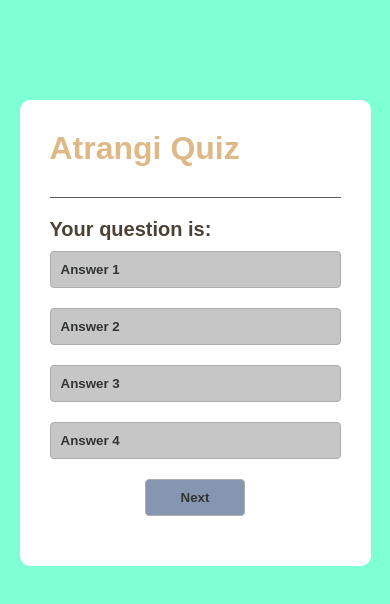
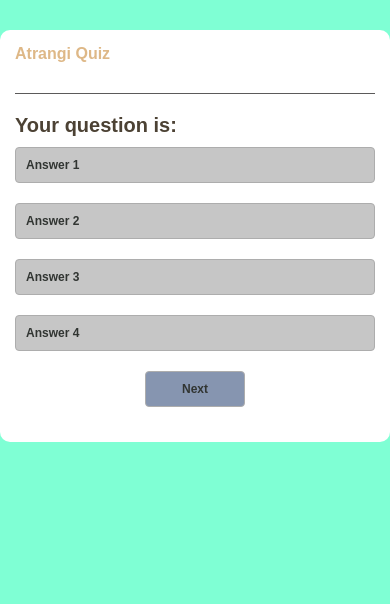
Before and after one commit to shiwani08/JS-Quiz, a plain HTML site: page index.html in a window 390 px wide. Drawn offline with Linux system fonts and the light colour scheme; no server answers.

Commit message:
Device Responsiveness added

```diff
--- a/style.css
+++ b/style.css
@@ -1,4 +1,4 @@
-*{
+* {
       margin: 0;
       padding: 0;
       font-family: 'Poppins', sans-serif;
@@ -16,6 +16,41 @@ body {
       margin: 100px auto 0;
       border-radius: 10px;
       padding: 30px;
+}
+
+/* Responsive design */
+@media (max-width: 768px) {
+    .app {
+        width: 95%;
+        margin: 50px auto 0;
+        padding: 20px;
+    }
+
+    h1 {
+        font-size: 18px;
+    }
+
+    .btn, #next-btn {
+        padding: 8px;
+        font-size: 14px;
+    }
+}
+
+@media (max-width: 480px) {
+    .app {
+        width: 100%;
+        margin: 30px auto 0;
+        padding: 15px;
+    }
+
+    h1 {
+        font-size: 16px;
+    }
+
+    .btn, #next-btn {
+        padding: 6px;
+        font-size: 12px;
+    }
 }
 
 .app h1 {
@@ -63,13 +98,12 @@ body {
       margin: 10px auto 0;
       border-radius: 4px;
       cursor: pointer;
-      display: block; /* to place the button in the center */
+      display: block;
 }
 
 #next-btn:hover {
       background-color: rgb(84, 75, 101);
       color: #fff;
-
 }
 
 .correct {
```
